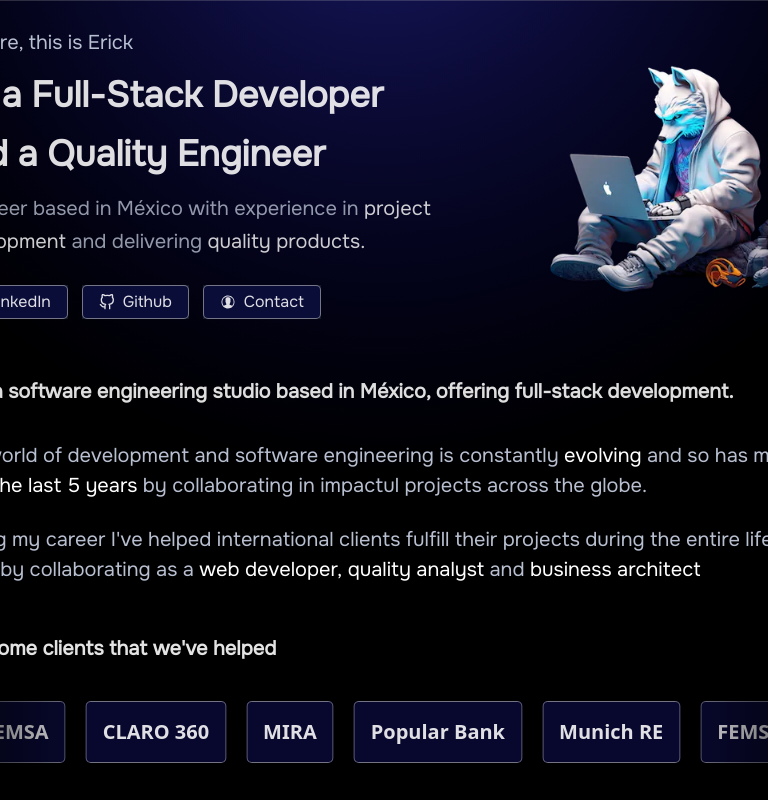
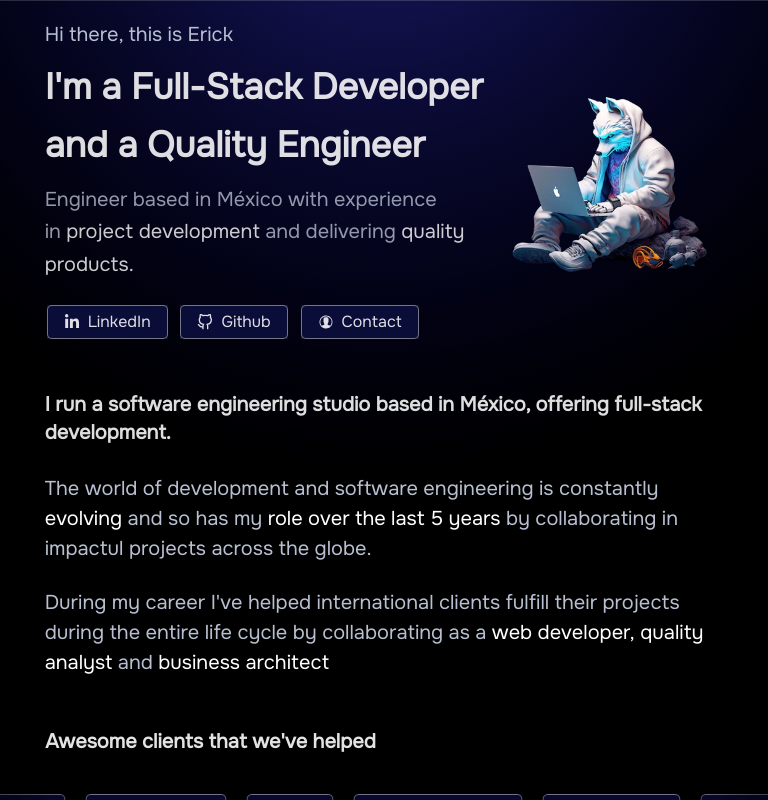
Before and after one commit to arrivaldo/portfolio-releasev1, a React (Vite) app: page / in a window 768 px wide. Built offline with nearby package versions, Linux system fonts and the light colour scheme; a web font is replaced by a local one.

Commit message:
featured-mobile4

```diff
--- a/src/components/About4.css
+++ b/src/components/About4.css
@@ -176,3 +176,16 @@
       grid-area: content; /* Ensure all items occupy the 'content' area */
     }
   }
+
+
+
+
+@media screen and (min-width: 501px) and (max-width: 819px) {
+  /* CSS rules for devices with widths between 321 pixels and 768 pixels */
+
+  .p-about {
+    padding: 0 16%;
+  }
+
+
+}
--- a/src/components/Clients.css
+++ b/src/components/Clients.css
@@ -101,3 +101,11 @@
       padding: 0 33%;
     }
   }
+
+
+  @media screen and (min-width: 501px) and (max-width: 819px) {
+    /* CSS rules for devices with widths between 321 pixels and 768 pixels */
+    .p-title-clients {
+      padding: 0 16%;
+    }
+  }
--- a/src/components/Contact.css
+++ b/src/components/Contact.css
@@ -11,3 +11,11 @@
         padding: 5% 33%;
       }
   }
+
+
+  @media screen and (min-width: 501px) and (max-width: 819px) {
+    /* CSS rules for devices with widths between 321 pixels and 768 pixels */
+    .p-contact{
+      padding: 5% 16%;
+    }
+  }
--- a/src/components/FeaturedProjects4.css
+++ b/src/components/FeaturedProjects4.css
@@ -135,6 +135,19 @@
 
 
 
+@media screen and (min-width: 501px) and (max-width: 819px) {
+  /* CSS rules for devices with widths between 321 pixels and 768 pixels */
+
+  .p-featured {
+    padding: 0 16%;
+}
+}
+
+
+
+
+
+
 
 /*
 .project-img {
--- a/src/components/Home.css
+++ b/src/components/Home.css
@@ -6,6 +6,10 @@
 
 .p-midHome{
   padding: 5% 6%;
+}
+
+.mainText {
+  width: 56%;
 }
 
 
@@ -19,3 +23,22 @@
     padding: 0 18%;
    }
 }
+
+
+
+
+@media screen and (min-width: 501px) and (max-width: 819px) {
+  /* CSS rules for devices with widths between 321 pixels and 768 pixels */
+  .p-midHome{
+      padding: 5% 16%;
+    }
+
+   .padding-home {
+    padding: 0 16%;
+   }
+
+
+.mainText {
+  width: 65%;
+}
+}
--- a/src/components/Home.jsx
+++ b/src/components/Home.jsx
@@ -28,9 +28,8 @@
         <div
           style={{
 
-          width: "56%",
           }}
-          className="flex flex-col justify-center "
+          className="mainText flex flex-col justify-center "
         >
           <h3 className="text-xl" style={{ color: "#b7bfd0" }}>
             Hi there, this is Erick
--- a/src/components/Projects2.css
+++ b/src/components/Projects2.css
@@ -34,6 +34,14 @@
 @media screen and (min-width: 320px) and (max-width: 500px) {
   /* CSS rules for devices with widths between 321 pixels and 768 pixels */
   .p-proyects{
-      padding: 5% 33%;
+      padding: 0% 33%;
     }
 }
+
+@media screen and (min-width: 501px) and (max-width: 819px) {
+  /* CSS rules for devices with widths between 321 pixels and 768 pixels */
+  .p-proyects{
+    padding: 0% 16%;
+  }
+
+}
--- a/src/components/Services.css
+++ b/src/components/Services.css
@@ -18,11 +18,11 @@
   padding: 0 6%;
 }
 
-@media screen and (max-width: 768px) {
+/* @media screen and (max-width: 768px) {
   .services-container {
-    grid-template-columns: 1fr; /* Single column layout on smaller screens */
+    grid-template-columns: 1fr;
   }
-}
+} */
 
 @media screen and (min-width: 320px) and (max-width: 500px) {
   /* CSS rules for devices with widths between 321 pixels and 768 pixels */
@@ -38,3 +38,23 @@
     padding: 0 0%;
   }
 }
+
+
+
+
+@media screen and (min-width: 501px) and (max-width: 819px) {
+  /* CSS rules for devices with widths between 321 pixels and 768 pixels */
+  .services-container {
+    padding: 0 16%;
+    grid-template-columns: 1fr 1fr 1fr 1fr; /* Single column layout on smaller screens */
+
+  }
+
+  .p-title-services {
+    padding: 0 16%;
+  }
+  .p-services {
+    padding: 0 0%;
+  }
+
+}
--- a/src/components/Testimonials4.css
+++ b/src/components/Testimonials4.css
@@ -26,3 +26,12 @@
         padding: 0 30%;
     }
   }
+
+  @media screen and (min-width: 501px) and (max-width: 819px) {
+    /* CSS rules for devices with widths between 321 pixels and 768 pixels */
+
+    #testimonials-section {
+        padding: 0 11%;
+    }
+
+  }
```
